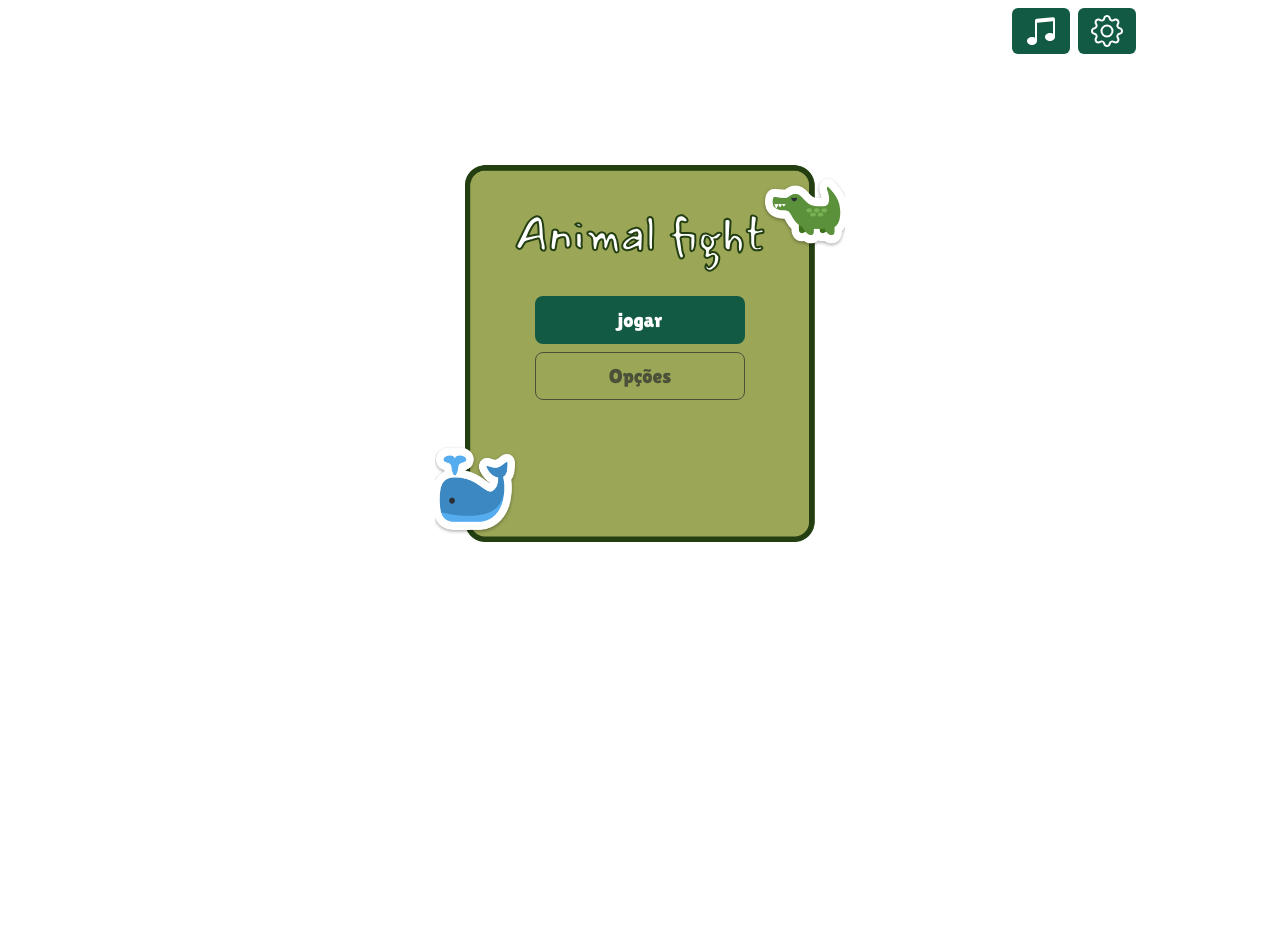
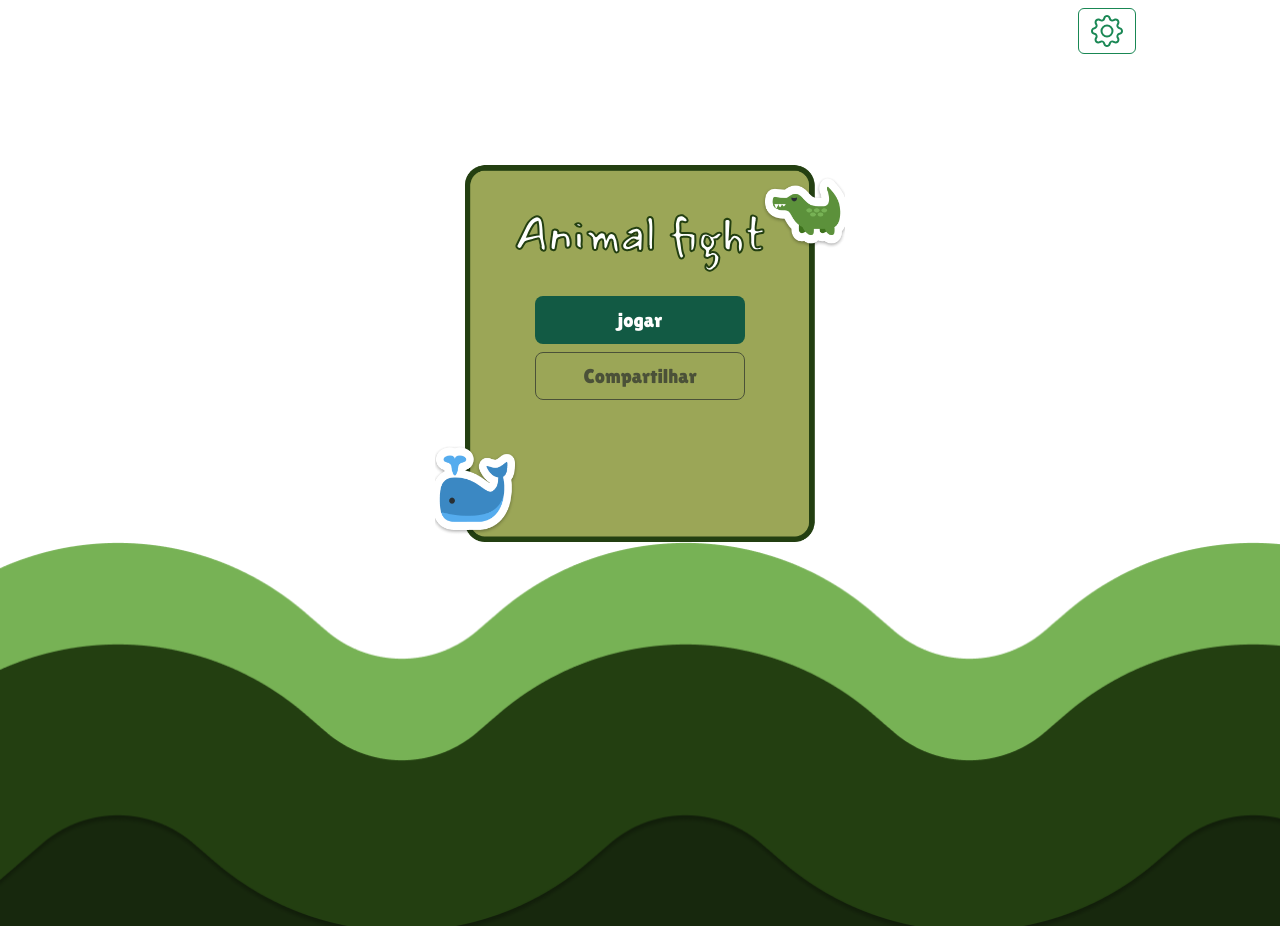
Before and after one commit to danielBRTanimacao/animal-fight-react-game, a React (Vite) app: page / in a window 1280 px wide. Before the commit the page ends 800 px from the top, so only its background shows below. Built offline with nearby package versions, Linux system fonts and the light colour scheme.

Commit message:
update main

```diff
--- a/src/App.jsx
+++ b/src/App.jsx
@@ -12,11 +12,12 @@ export default () => {
                     <div className="d-grid gap-2 col-8 mx-auto">
                         <button className="btn btn-lg btn-game">jogar</button>
                         <button className="btn btn-lg btn-game" disabled>
-                            Opções
+                            Compartilhar
                         </button>
                     </div>
                 </div>
             </section>
+            <section className="pt-5 moving-floor"></section>
         </>
     );
 };
--- a/src/assets/css/Index.css
+++ b/src/assets/css/Index.css
@@ -7,13 +7,31 @@
     src: url(../fonts/LilitaOne-Regular.ttf);
 }
 
+@keyframes animation-background {
+    0% {
+        left: 0;
+    }
+    100% {
+        left: 400px;
+    }
+}
+
 .bg-img-back {
     width: 410px;
     height: 24rem;
     background-image: url(../imgs/background-animals.png);
     background-repeat: no-repeat;
     background-size: cover;
-    background-position: center;
+    background-position: center; /*Ajeitar animação kkk*/
+}
+
+.moving-floor {
+    background-image: url(../imgs/movinGround.png);
+    animation-name: animation-background;
+    animation-duration: 4s;
+    background-repeat: repeat;
+    background-size: cover;
+    height: 24rem;
 }
 
 .title-principal {
@@ -34,3 +52,27 @@
     color: white;
     background-color: #103b27;
 }
+
+.btn-game.btn-game-exit {
+    background-color: red;
+}
+
+/*Modal configure*/
+.modal-back {
+    position: fixed;
+    top: 0;
+    bottom: 0;
+    left: 0;
+    right: 0;
+    background-color: rgba(27, 74, 8, 0.973);
+    z-index: 1000;
+}
+.container-modal {
+    position: fixed;
+    top: 50%;
+    left: 50%;
+    transform: translate(-50%, -50%);
+    border-radius: 10px;
+    padding: 20px;
+    background-color: white;
+}
--- a/src/components/HeaderGame.jsx
+++ b/src/components/HeaderGame.jsx
@@ -1,35 +1,24 @@
+import { useState } from "react";
+import Modal from "./Modal";
+
 export default () => {
+    const [openModal, setOpenModal] = useState(false);
+
     return (
         <>
             <header className="container m-2">
-                <div className="d-flex gap-2 justify-content-end">
+                <div className="d-flex justify-content-end">
                     <div>
-                        <button className="btn btn-game">
+                        <button
+                            className="btn btn-outline-success"
+                            onClick={() => setOpenModal(true)}
+                        >
                             <svg
                                 xmlns="http://www.w3.org/2000/svg"
                                 width="32"
                                 height="32"
                                 fill="currentColor"
-                                class="bi bi-music-note-beamed"
-                                viewBox="0 0 16 16"
-                            >
-                                <path d="M6 13c0 1.105-1.12 2-2.5 2S1 14.105 1 13c0-1.104 1.12-2 2.5-2s2.5.896 2.5 2m9-2c0 1.105-1.12 2-2.5 2s-2.5-.895-2.5-2 1.12-2 2.5-2 2.5.895 2.5 2" />
-                                <path
-                                    fill-rule="evenodd"
-                                    d="M14 11V2h1v9zM6 3v10H5V3z"
-                                />
-                                <path d="M5 2.905a1 1 0 0 1 .9-.995l8-.8a1 1 0 0 1 1.1.995V3L5 4z" />
-                            </svg>
-                        </button>
-                    </div>
-                    <div>
-                        <button className="btn btn-game">
-                            <svg
-                                xmlns="http://www.w3.org/2000/svg"
-                                width="32"
-                                height="32"
-                                fill="currentColor"
-                                class="bi bi-gear"
+                                className="bi bi-gear"
                                 viewBox="0 0 16 16"
                             >
                                 <path d="M8 4.754a3.246 3.246 0 1 0 0 6.492 3.246 3.246 0 0 0 0-6.492zM5.754 8a2.246 2.246 0 1 1 4.492 0 2.246 2.246 0 0 1-4.492 0z" />
@@ -39,6 +28,34 @@ export default () => {
                     </div>
                 </div>
             </header>
+            <Modal
+                isOpen={openModal}
+                setOpenModal={() => setOpenModal(!openModal)}
+                title={"Configurações"}
+            >
+                <div class="form-check form-switch">
+                    <input
+                        className="form-check-input"
+                        type="checkbox"
+                        role="switch"
+                        id="audioOn"
+                    />
+                    <label class="form-check-label" for="audioOn">
+                        Música
+                    </label>
+                </div>
+                <div class="form-check form-switch">
+                    <input
+                        className="form-check-input"
+                        type="checkbox"
+                        role="switch"
+                        id="effectOn"
+                    />
+                    <label class="form-check-label" for="effectOn">
+                        Efeito sonoros
+                    </label>
+                </div>
+            </Modal>
         </>
     );
 };
--- /dev/null
+++ b/src/components/Modal.jsx
@@ -0,0 +1,30 @@
+import React from "react";
+
+export default ({ isOpen, setOpenModal, title, children }) => {
+    if (isOpen) {
+        return (
+            <>
+                <section className="modal-back">
+                    <div className="container-modal">
+                        <div className="d-flex">
+                            <div>
+                                <h1>{title}</h1>
+                            </div>
+                            <div className="ms-5">
+                                <button
+                                    className="btn btn-game p-3"
+                                    onClick={setOpenModal}
+                                >
+                                    X
+                                </button>
+                            </div>
+                        </div>
+                        <div className="fs-3 pt-5">{children}</div>
+                    </div>
+                </section>
+            </>
+        );
+    }
+
+    return null;
+};
```
Also changed, not shown: src/assets/imgs/movinGround.png (added).
